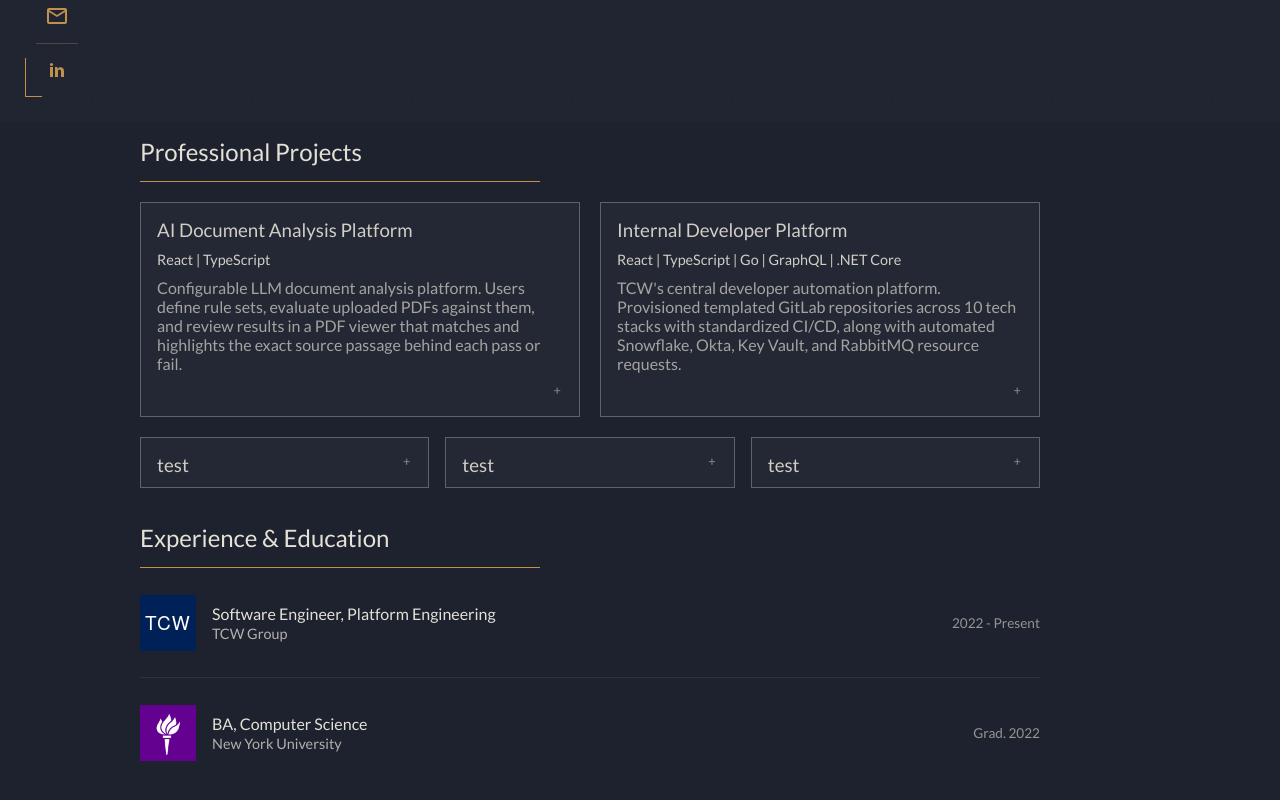
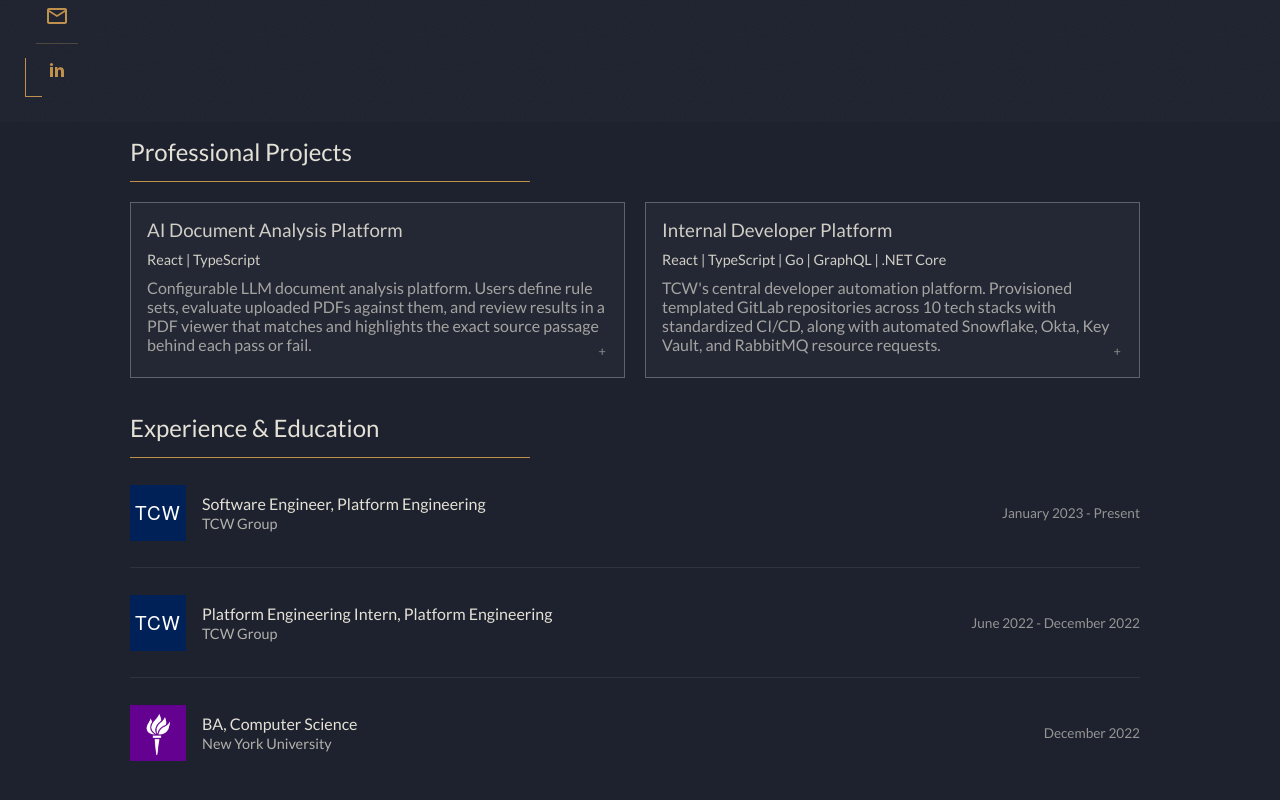
Before and after one commit to ckovacsdev/ckdev, a React (Vite) app: page / in a window 1280 px wide. Shown: the part 678-1478 px from the top of the page. Built offline with nearby package versions, Linux system fonts and the light colour scheme.

Commit message:
layout fixes

```diff
--- a/src/pages/home/home.css
+++ b/src/pages/home/home.css
@@ -235,9 +235,10 @@
 
 @media screen and (max-width: 640px) {
     .home-contact-container{
-        bottom: 10px;
+        bottom: 20px;
         left: 50%;
         transform: translateX(-50%);
+        position: absolute;
     }
     .home-title{
         font-size: 36px !important;
--- a/src/pages/home/home.tsx
+++ b/src/pages/home/home.tsx
@@ -19,9 +19,9 @@
 export const Home = () => {
     const cueRef = useScrollValue<HTMLButtonElement>(
         '--cue-fade',
-        (y) => `${Math.max(1 - y / (window.innerHeight * 0.35), 0)}`,
+        (y) => `${Math.max(1 - y / (window.innerHeight * 0.45), 0)}`,
         (el, y) => {
-            el.style.pointerEvents = y >= window.innerHeight * 0.35 ? 'none' : '';
+            el.style.pointerEvents = y >= window.innerHeight * 0.45 ? 'none' : '';
         },
     );
 
--- a/src/pages/work/work.css
+++ b/src/pages/work/work.css
@@ -1,6 +1,6 @@
 .work-container{
     height: calc(100vh - 110px);
-    padding: 0px 140px;
+    padding: 0px 40px 0px 130px;
     display: flex;
     flex-direction: column;
     row-gap: 20px;
@@ -14,21 +14,23 @@
 }
 
 .work-projects{
-    display: flex;
-    flex-wrap: wrap;
+    flex: 1 1 auto;
+    display: grid;
+    grid-template-columns: repeat(auto-fit, minmax(300px, 1fr));
     gap: 20px;
+    max-height: 280px;
 }
 .work-projects .work-card-slot{
-    flex: 1 1 300px;
     min-width: 0;
-    height: 215px;
+    height: 100%;
 }
 
 .work-projects-minor{
+    flex: 1 1 0;
+    min-height: 90px;
     display: grid;
     grid-template-columns: repeat(auto-fit, minmax(240px, 1fr));
     gap: 1rem;
-    height: 100px;
 }
 .work-projects-minor-card {
     border: 1px solid rgba(255, 255, 255, 0.12);
@@ -37,10 +39,11 @@
 }
 
 .work-history-container{
-    flex: 1;
+    flex: 1 1 0;
     margin-bottom: 25px;
     display: flex;
     flex-direction: column;
+    justify-content: space-evenly;
 }
 
 .work-history-item{
@@ -86,3 +89,10 @@
     opacity: 0.6;
     white-space: nowrap;
 }
+
+@media screen and (max-width: 640px) {
+    .work-container{
+        padding: 0px 30px;
+        margin-bottom: 50px;
+    }
+}
--- a/src/pages/work/work.tsx
+++ b/src/pages/work/work.tsx
@@ -31,12 +31,6 @@
                 ))}
             </div>
 
-            <div className='work-projects-minor'>
-                <WorkCard tech='test' title='test' subtitle=''/>
-                <WorkCard tech='test' title='test' subtitle=''/>
-                <WorkCard tech='test' title='test' subtitle=''/>
-            </div>
-
             <div className='work-history-container'>
                 <h2 className='work-title'>  Experience & Education </h2>
                 <div className='work-history-item'>
@@ -45,7 +39,15 @@
                         <h3 className='work-history-item-position'>Software Engineer, Platform Engineering</h3>
                         <p className='work-history-item-company'>TCW Group</p>
                     </div>
-                    <p className='work-history-item-dates'>2022 &#45; Present</p>
+                    <p className='work-history-item-dates'> January 2023 &#45; Present</p>
+                </div>
+                <div className='work-history-item'>
+                    <img src={TCWLogo} alt='' className='work-history-item-logo' />
+                    <div className='work-history-item-text'>
+                        <h3 className='work-history-item-position'>Platform Engineering Intern, Platform Engineering</h3>
+                        <p className='work-history-item-company'>TCW Group</p>
+                    </div>
+                    <p className='work-history-item-dates'>June 2022 &#45; December 2022 </p>
                 </div>
                 <div className='work-history-item'>
                     <img src={NYULogo} alt='NY University Logo' className='work-history-item-logo' />
@@ -53,7 +55,7 @@
                         <h3 className='work-history-item-position'> BA, Computer Science </h3>
                         <p className='work-history-item-company'> New York University </p>
                     </div>
-                    <p className='work-history-item-dates'>Grad. 2022</p>
+                    <p className='work-history-item-dates'>December 2022</p>
                 </div>
             </div>
         </div>
```
